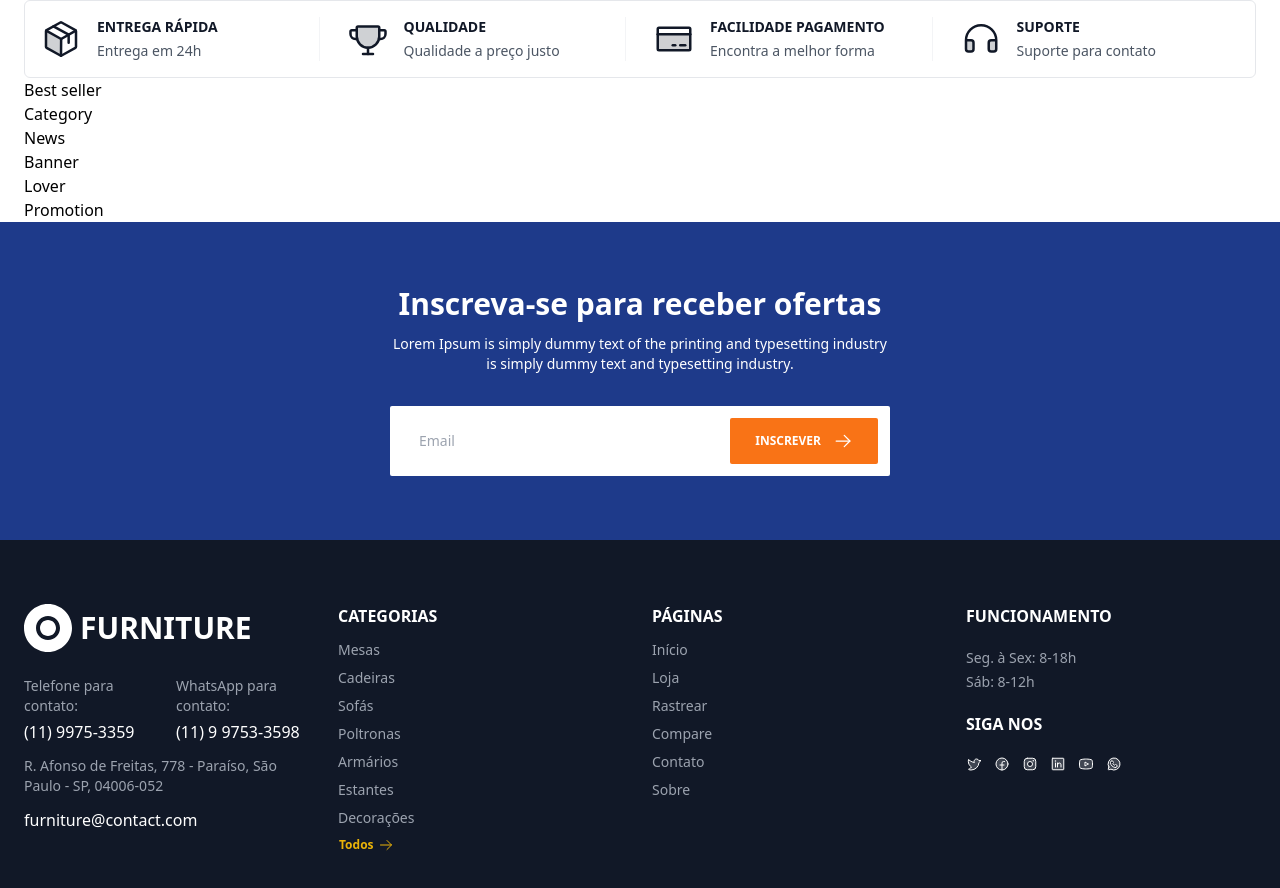
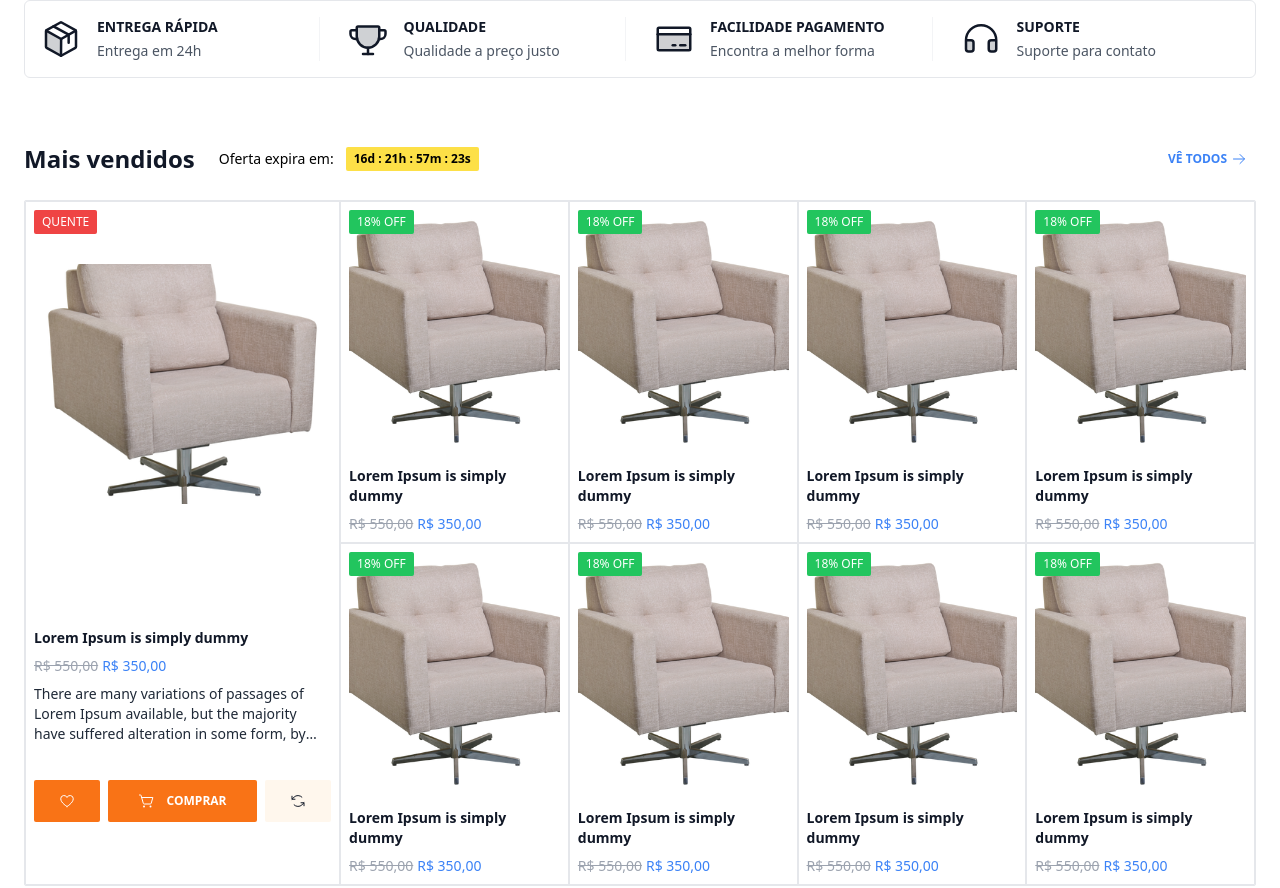
Before and after one commit to bhigoreduardo/mern-application, a React (Vite) app in the folder web/: page / in a window 1280 px wide. Shown: the part 670-1558 px from the top of the page. Built offline with nearby package versions, Linux system fonts and the light colour scheme.

Commit message:
:art: Feat: Create best seller widgets

```diff
--- /dev/null
+++ b/web/src/app/components/ui/cards/product-card.jsx
@@ -0,0 +1,147 @@
+/* eslint-disable react/prop-types */
+import {
+  Heart,
+  ShoppingCartSimple,
+  ArrowsCounterClockwise,
+} from 'phosphor-react'
+
+import {
+  currencyPrice,
+  getBadgeClassName,
+  translateBadge,
+} from '../../../../utils/format'
+import Button from '../buttons/button'
+import Badge from '../common/badge'
+
+export default function ProductCard({
+  badge,
+  badgeValue,
+  cover,
+  backCover,
+  name,
+  rangePrice,
+  isBanner = false,
+  description,
+}) {
+  const isFavorite = true
+  const isCompare = false
+
+  return (
+    <article className="relative flex flex-col justify-around gap-1 p-2 border border-gray-200 hover:shadow-md duration-300 ease-in-out h-full">
+      {/* BADGE */}
+      {badge && (
+        <Badge
+          className={`absolute top-2 left-2 text-white uppercase z-20 ${getBadgeClassName(
+            badge
+          )}`}
+        >
+          {translateBadge(badge, badgeValue)}
+        </Badge>
+      )}
+      <div className="group relative flex items-center justify-center h-[240px] w-full overflow-hidden mb-3">
+        {/* IMAGES */}
+        <img
+          src={`${import.meta.env.VITE_SERVER_PUBLIC_IMAGES}/products/${cover}`}
+          alt={name}
+          className="absolute left-0 group-hover:-left-[100%] h-full w-full object-cover duration-300 ease-in-out"
+        />
+        <img
+          src={`${
+            import.meta.env.VITE_SERVER_PUBLIC_IMAGES
+          }/products/${backCover}`}
+          alt={name}
+          className="absolute -right-[100%] group-hover:right-0 h-full w-full object-cover duration-300 ease-in-out"
+        />
+        {/* BUTTONS */}
+        {!isBanner && (
+          <div className="hidden absolute top-0 right-0 left-0 bottom-0 group-hover:flex items-center justify-center gap-2 bg-black w-full h-full bg-opacity-50 duration-300 ease-in-out">
+            <Button
+              title="Favoritar"
+              className={`${
+                isFavorite
+                  ? 'bg-orange-500 text-white'
+                  : 'bg-white text-gray-900'
+              } hover:bg-orange-500 hover:text-white !w-10 !h-10 !p-0 !rounded-full`}
+            >
+              <Heart size={16} />
+            </Button>
+            <Button
+              title="Visualizar"
+              className="bg-white hover:bg-orange-500 text-gray-900 hover:text-white !w-10 !h-10 !p-0 !rounded-full"
+            >
+              <ShoppingCartSimple size={16} />
+            </Button>
+            <Button
+              title="Comparar"
+              className={`${
+                isCompare
+                  ? 'bg-orange-500 text-white'
+                  : 'bg-white text-gray-900'
+              } hover:bg-orange-500 hover:text-white !w-10 !h-10 !p-0 !rounded-full`}
+            >
+              <ArrowsCounterClockwise size={16} />
+            </Button>
+          </div>
+        )}
+      </div>
+      {/* REVIEWS */}
+      {/* CONTENT */}
+      <div className="flex flex-col justify-between gap-9">
+        <div className="flex flex-col gap-2">
+          <h3 className="font-semibold text-sm text-gray-900 line-clamp-2">
+            {name}
+          </h3>
+          <div className="flex items-center gap-1">
+            <span
+              className={`text-sm ${
+                rangePrice?.max !== rangePrice?.min
+                  ? 'text-gray-400 line-through'
+                  : 'text-blue-500'
+              } `}
+            >
+              {currencyPrice.format(rangePrice?.max)}
+            </span>
+            {rangePrice?.max !== rangePrice?.min && (
+              <span className="text-sm text-blue-500">
+                {currencyPrice.format(rangePrice?.min)}
+              </span>
+            )}
+          </div>
+          {isBanner && description && (
+            <p className="text-sm text-gray-800 line-clamp-3">{description}</p>
+          )}
+        </div>
+        {isBanner && (
+          <div className="flex items-center gap-2">
+            <Button
+              title="Favoritar"
+              className={`${
+                isFavorite
+                  ? 'bg-orange-500 text-white'
+                  : 'bg-orange-50 text-gray-900'
+              } hover:bg-orange-500 hover:text-white !w-fit`}
+            >
+              <Heart size={16} />
+            </Button>
+            <Button
+              title="Visualizar"
+              className="bg-orange-500 hover:bg-orange-600 text-white !w-full"
+            >
+              <ShoppingCartSimple size={16} /> Comprar
+            </Button>
+            <Button
+              title="Comparar"
+              className={`${
+                isCompare
+                  ? 'bg-orange-500 text-white'
+                  : 'bg-orange-50 text-gray-900'
+              } hover:bg-orange-500 hover:text-white !w-it`}
+            >
+              <ArrowsCounterClockwise size={16} />
+            </Button>
+          </div>
+        )}
+      </div>
+    </article>
+  )
+}
--- /dev/null
+++ b/web/src/app/components/ui/common/heading.jsx
@@ -0,0 +1,19 @@
+/* eslint-disable react/prop-types */
+import Badge from './badge'
+
+export default function Heading({ title, expiresIn, children }) {
+  return (
+    <div className="flex items-center justify-between">
+      <div className="flex sm:items-center sm:flex-row flex-col sm:gap-6 gap-2">
+        <h4 className="font-semibold text-gray-900 text-2xl">{title}</h4>
+        {expiresIn && (
+          <div className="flex items-center gap-3">
+            <span className="text-black text-sm">Oferta expira em:</span>
+            <Badge className="font-semibold text-black bg-yellow-300">{expiresIn}</Badge>
+          </div>
+        )}
+      </div>
+      {children}
+    </div>
+  )
+}
--- a/web/src/app/components/widget/public/home/best-seller.jsx
+++ b/web/src/app/components/widget/public/home/best-seller.jsx
@@ -1,9 +1,53 @@
+import { ArrowRight } from 'phosphor-react'
+
+import { product } from '../../../../../utils/mocks/public'
+import { BadgeEnum } from '../../../../../types/public/enum-type'
+import Button from '../../../ui/buttons/button'
 import Container from '../../../ui/common/container'
+import Heading from '../../../ui/common/heading'
+import ProductCard from '../../../ui/cards/product-card'
 
 export default function BestSeller() {
   return (
-    <section>
-      <Container>Best seller</Container>
+    <section className="py-16">
+      <Container className="flex flex-col gap-6">
+        {/* HEADING */}
+        <Heading title="Mais vendidos" expiresIn="16d : 21h : 57m : 23s">
+          <Button className="text-blue-500 hover:bg-blue-500 hover:text-white !p-2 !gap-1">
+            Vê todos
+            <ArrowRight size={16} />
+          </Button>
+        </Heading>
+        {/* PRODUCTS */}
+        <div className="flex lg:flex-row border flex-col border-gray-200 rounded-sm overflow-hidden">
+          {/* BANNER */}
+          <div className="lg:w-[320px]">
+            <ProductCard
+              isBanner
+              badge={BadgeEnum.Hot}
+              cover={product?.productData?.media?.cover}
+              backCover={product?.productData?.media?.backCover}
+              name={product.name}
+              rangePrice={product.rangePrice}
+              description="There are many variations of passages of Lorem Ipsum available, but the majority have suffered alteration in some form, by injected humour, or randomised words which don't look even slightly believable. If you are going to use a passage of Lorem Ipsum, you need to be sure there isn't anything embarrassing hidden in the middle of text."
+            />
+          </div>
+          {/* PRODUCTS GRID */}
+          <div className="flex-grow grid md:grid-cols-4 sm:grid-cols-2 grid-cols-1">
+            {Array.from({ length: 8 }).map((_, i) => (
+              <ProductCard
+                key={i}
+                badge={BadgeEnum.Offer}
+                badgeValue="18"
+                cover={product?.productData?.media?.cover}
+                backCover={product?.productData?.media?.backCover}
+                name={product.name}
+                rangePrice={product.rangePrice}
+              />
+            ))}
+          </div>
+        </div>
+      </Container>
     </section>
   )
 }
--- a/web/src/types/public/enum-type.js
+++ b/web/src/types/public/enum-type.js
@@ -22,3 +22,11 @@
   Percentage: 'percentage',
   Money: 'money',
 }
+
+export const BadgeEnum = {
+  Offer: 'offer',
+  Saller: 'saller',
+  Out: 'out',
+  Hot: 'hot',
+  Discount: 'discount',
+}
--- a/web/src/utils/format.js
+++ b/web/src/utils/format.js
@@ -1,3 +1,5 @@
+import { BadgeEnum } from '../types/public/enum-type'
+
 export const mergeClassName = (first, last) => `${first} ${last}`
 
 export const comparePathname = (pathname, cur) => pathname === cur
@@ -6,3 +8,37 @@
   style: 'currency',
   currency: 'BRL',
 })
+
+export const getBadgeClassName = (badge) => {
+  switch (badge) {
+    case BadgeEnum.Offer:
+      return 'bg-green-500'
+    case BadgeEnum.Hot:
+      return 'bg-red-500'
+    case BadgeEnum.Discount:
+      return 'bg-yellow-500'
+    case BadgeEnum.Saller:
+      return 'bg-blue-500'
+    case BadgeEnum.Out:
+      return 'bg-gray-400'
+    default:
+      return null
+  }
+}
+
+export const translateBadge = (badge, value) => {
+  switch (badge) {
+    case BadgeEnum.Offer:
+      return `${value}% Off`
+    case BadgeEnum.Hot:
+      return 'Quente'
+    case BadgeEnum.Discount:
+      return 'Oferta'
+    case BadgeEnum.Saller:
+      return 'Mais vendidos'
+    case BadgeEnum.Out:
+      return 'Fora de estoque'
+    default:
+      return null
+  }
+}
--- a/web/src/utils/mocks/public.js
+++ b/web/src/utils/mocks/public.js
@@ -279,7 +279,7 @@
   productData: {
     media: {
       cover: 'cover.png',
-      backCover: 'backcover.png',
+      backCover: 'backCover.jpg',
       gallery: [
         'gallery-1.jpg',
         'gallery-2.jpg',
```
